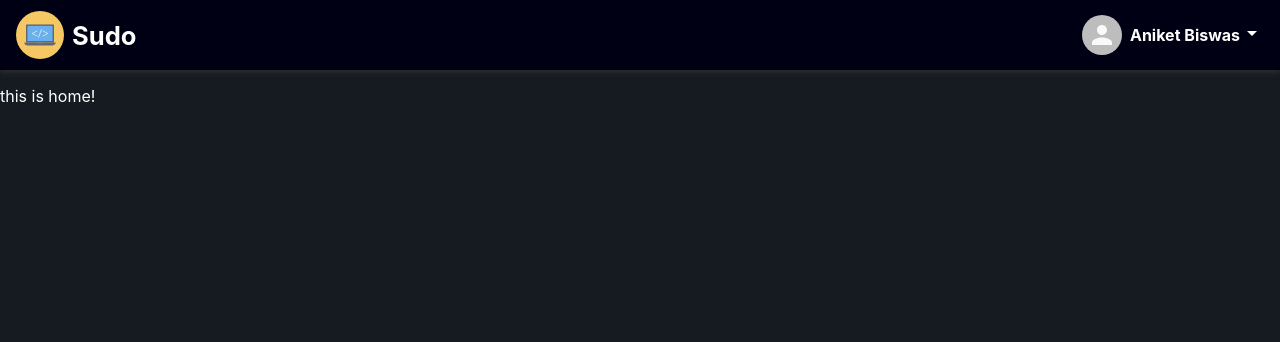
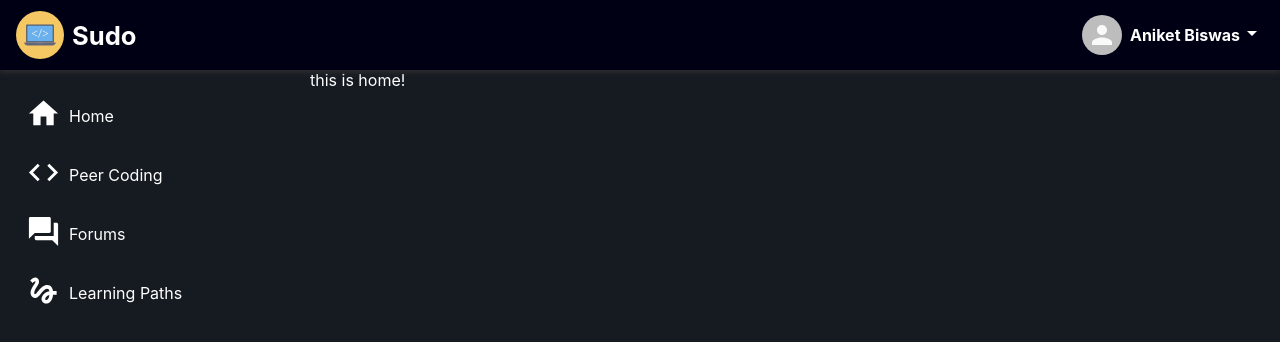
Before and after one commit to divanshurox/Sudo-HINT, a React (Create React App) app in the folder client/: page / in a window 1280 px wide. Shown: the top 342 px of the page. Built offline with nearby package versions, Linux system fonts and the light colour scheme.

Commit message:
added sidenav

```diff
--- /dev/null
+++ b/client/src/components/Layout/Layout.js
@@ -0,0 +1,38 @@
+import React from "react";
+import { makeStyles } from "@material-ui/core";
+import SideNav from "../SideNav/SideNav";
+
+const useStyles = makeStyles((theme) => ({
+  sideNav: {
+    // borderRight: "1px solid grey",
+    height: "calc(100% - 70px)",
+    position: "fixed",
+    width: "300px",
+    top: 70,
+    left: 0,
+  },
+  borderClass: {
+    border: "1px solid grey",
+  },
+  heightClass: {
+    height: "50vh",
+  },
+  main: {
+    marginLeft: "300px",
+    padding: "0px 10px",
+  },
+}));
+
+const Layout = ({ children }) => {
+  const classes = useStyles();
+  return (
+    <>
+      <div className={classes.sideNav}>
+        <SideNav />
+      </div>
+      <div className={classes.main}>{children}</div>
+    </>
+  );
+};
+
+export default Layout;
--- /dev/null
+++ b/client/src/components/SideNav/SideNav.js
@@ -0,0 +1,66 @@
+import { makeStyles } from "@material-ui/core";
+import React from "react";
+import HomeIcon from "@material-ui/icons/Home";
+import CodeIcon from "@material-ui/icons/Code";
+import ForumIcon from "@material-ui/icons/Forum";
+import GestureIcon from "@material-ui/icons/Gesture";
+
+const useStyles = makeStyles((theme) => ({
+  flexCol: {
+    display: "flex",
+    flexDirection: "column",
+    margin: "1rem 0 0 1rem",
+  },
+  flexRow: {
+    display: "flex",
+    flexDirection: "row",
+    width: "90%",
+    padding: "10px 0 10px 10px",
+    "&:hover": {
+      backgroundColor: "rgb(211,211,211, 0.2)",
+      borderRadius: "10px",
+    },
+    // justifyContent: "space-evenly",
+    // margin: "1rem 0 0 0",
+  },
+  text: {
+    margin: "auto 0 auto 0.5rem",
+    alignSelf: "center",
+  },
+}));
+
+const SideNav = () => {
+  const classes = useStyles();
+  return (
+    <>
+      <div className={classes.flexCol}>
+        <div className={classes.flexRow}>
+          <span style={{ alignSelf: "flex-end" }}>
+            <HomeIcon fontSize="large" />
+          </span>
+          <span className={classes.text}>Home</span>
+        </div>
+        <div className={classes.flexRow}>
+          <span>
+            <CodeIcon fontSize="large" />
+          </span>
+          <span className={classes.text}>Peer Coding</span>
+        </div>
+        <div className={classes.flexRow}>
+          <span>
+            <ForumIcon fontSize="large" />
+          </span>
+          <span className={classes.text}>Forums</span>
+        </div>
+        <div className={classes.flexRow}>
+          <span>
+            <GestureIcon fontSize="large" />
+          </span>
+          <span className={classes.text}>Learning Paths</span>
+        </div>
+      </div>
+    </>
+  );
+};
+
+export default SideNav;
--- a/client/src/pages/Home.js
+++ b/client/src/pages/Home.js
@@ -1,10 +1,11 @@
 import React from "react";
+import Layout from "../components/Layout/Layout";
 
 const Home = () => {
   return (
-    <div>
-      <p>this is home!</p>
-    </div>
+    <>
+      <Layout>this is home!</Layout>
+    </>
   );
 };
 
```
Also changed, not shown: 1 other file (tests, documents, lock files or other folders).
